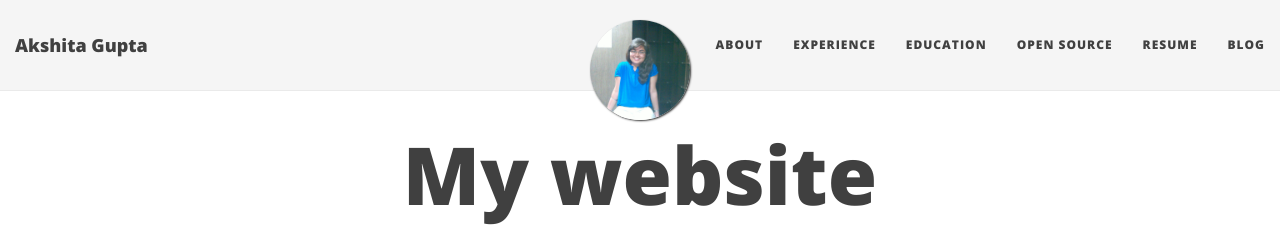
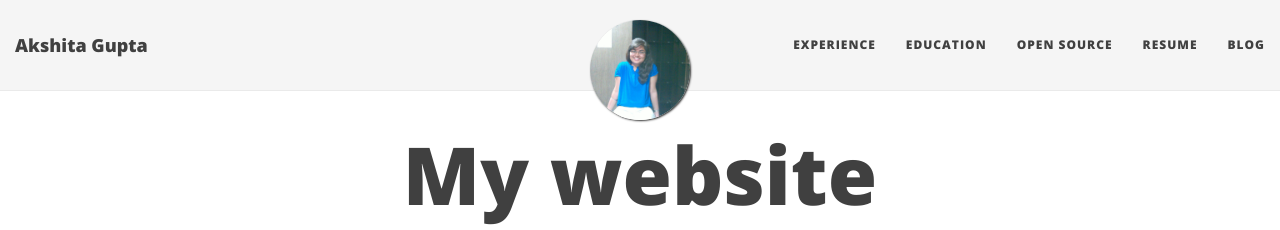
Before and after one commit to akshitac8/akshitac8.github.io, a Jekyll site: the page built from index.html, in a window 1280 px wide. Shown: the top 230 px of the page. Built offline with Jekyll 4.4.1, drawn with Linux system fonts in a browser that asks for light colours; nearby versions of some CDN libraries; the list of posts is cut into pages by our own code.

Commit message:
Update _config.yml

```diff
--- a/_config.yml
+++ b/_config.yml
@@ -23,7 +23,6 @@ description: Personal HomePage
 
 # List of links in the navigation bar
 navbar-links:
-  About: "About"
   Experience: "Experience"
   Education: "Education"
   Open Source: "Opensource"
```
